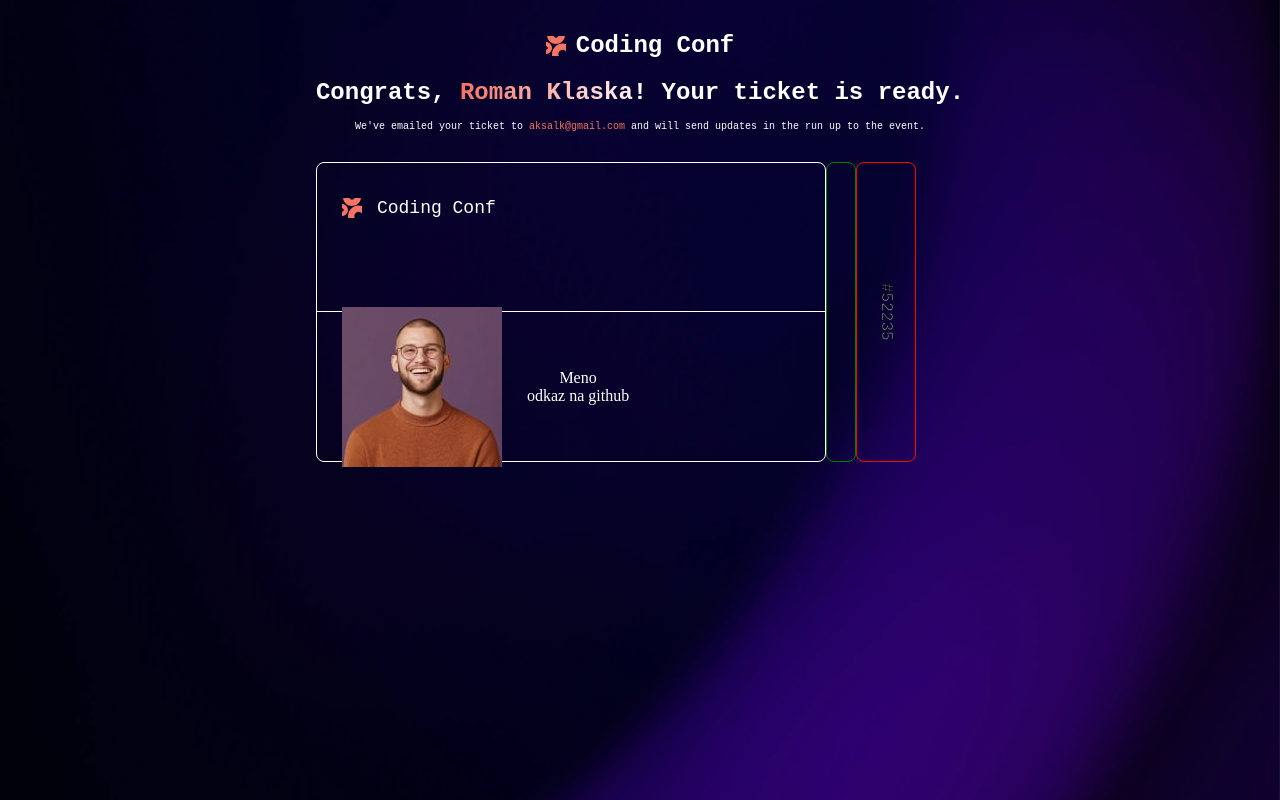
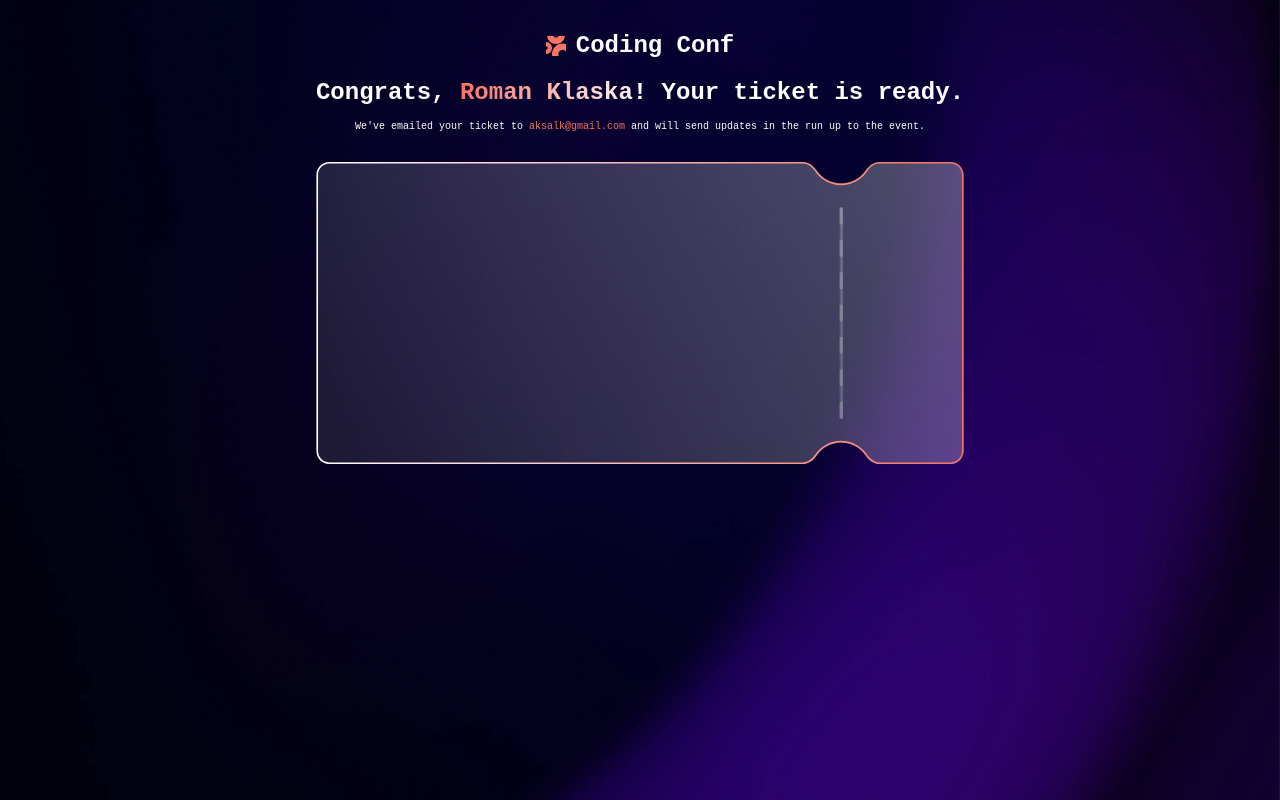
Before and after one commit to imrisko222/conference-ticket-generator, a React (Vite) app: page / in a window 1280 px wide. Shown: the top 800 px of the page. Built offline with nearby package versions, Linux system fonts and the light colour scheme.

Commit message:
ticket spraveny pomocou background.svg

```diff
--- a/src/components/Ticket/GeneratedTicket/GeneratedTicket.jsx
+++ b/src/components/Ticket/GeneratedTicket/GeneratedTicket.jsx
@@ -1,12 +1,11 @@
-import React from 'react'
-import { useState } from 'react'
-import style from './GeneratedTicket.module.css'
-import Icon from '../../../assets/images/logo-mark.svg'
-import Avatar from '../../../assets/images/image-avatar.jpg'
-
+import React from "react";
+import { useState } from "react";
+import style from "./GeneratedTicket.module.css";
+import Icon from "../../../assets/images/logo-mark.svg";
+import Avatar from "../../../assets/images/image-avatar.jpg";
+import Ticket from "../../../assets/images/ticket_bg.svg";
 
 const GeneratedTicket = () => {
-
   const generatedNumber = () => {
     const randomNumber = Math.floor(10000 + Math.random() * 90000); // generuje číslo od 10000 do 99999
     return `#${randomNumber}`;
@@ -15,8 +14,8 @@ const GeneratedTicket = () => {
   const [ticketNumber] = useState(generatedNumber);
 
   return (
-<div class={style.ticketBorder}>
-  <div className={style.partOfTicketOne}>
+    <div class={style.ticketContainer}>
+      {/* <div className={style.partOfTicketOne}>
     <div className={style.namedSection}>
       <img src={Icon} alt="Conference icon" />
       <p>Coding Conf</p>
@@ -32,9 +31,10 @@ const GeneratedTicket = () => {
   <div className={style.partOfTicketTwo}></div>
   <div className={style.partOfTicketThree}>
     <p className={style.generatedNumber}>{ticketNumber}</p>
-  </div>
-</div>
-  )
-}
+  </div> */}
+      {/* <img src={Ticket} alt="ticket" /> */}
+    </div>
+  );
+};
 
-export default GeneratedTicket
+export default GeneratedTicket;
--- a/src/components/Ticket/GeneratedTicket/GeneratedTicket.module.css
+++ b/src/components/Ticket/GeneratedTicket/GeneratedTicket.module.css
@@ -1,7 +1,22 @@
-.ticketBorder {
-    height: 300px;
+.ticketContainer {
+  width: 100%;
+  height: 100vh;
+  background-image: url("../../../assets/images/ticket_bg.svg");
+  background-size: contain;
+  background-position: top;
+  background-repeat: no-repeat;
+
+  /* width: 100%;
+  overflow: hidden; */
+
+  /* height: 300px;
   width: 600px;
-    display: flex;
+  display: flex; */
+}
+
+.ticketContainer > img {
+  max-width: 100%;
+  height: auto;
 }
 
 .partOfTicketOne {
@@ -45,7 +60,6 @@
 
   /* height: 70%; */
   padding: 25px;
-
 }
 
 .partOfTicketTwo {
@@ -54,7 +68,6 @@
 
   border: green 1px solid;
   border-radius: 8px;
-
 }
 
 .partOfTicketThree {
@@ -67,12 +80,11 @@
 
   border: red 1px solid;
   border-radius: 8px;
-
 }
 
 .generatedNumber {
-    font-family: 'Inconsolata', monospace;
-    color: #8784A5;
+  font-family: "Inconsolata", monospace;
+  color: #8784a5;
   -webkit-text-stroke: 0.5px black;
   writing-mode: vertical-lr;
 
```
Also changed, not shown: src/assets/images/ticket_bg.svg (added). Lines whose indentation alone changed are shown as unchanged.
